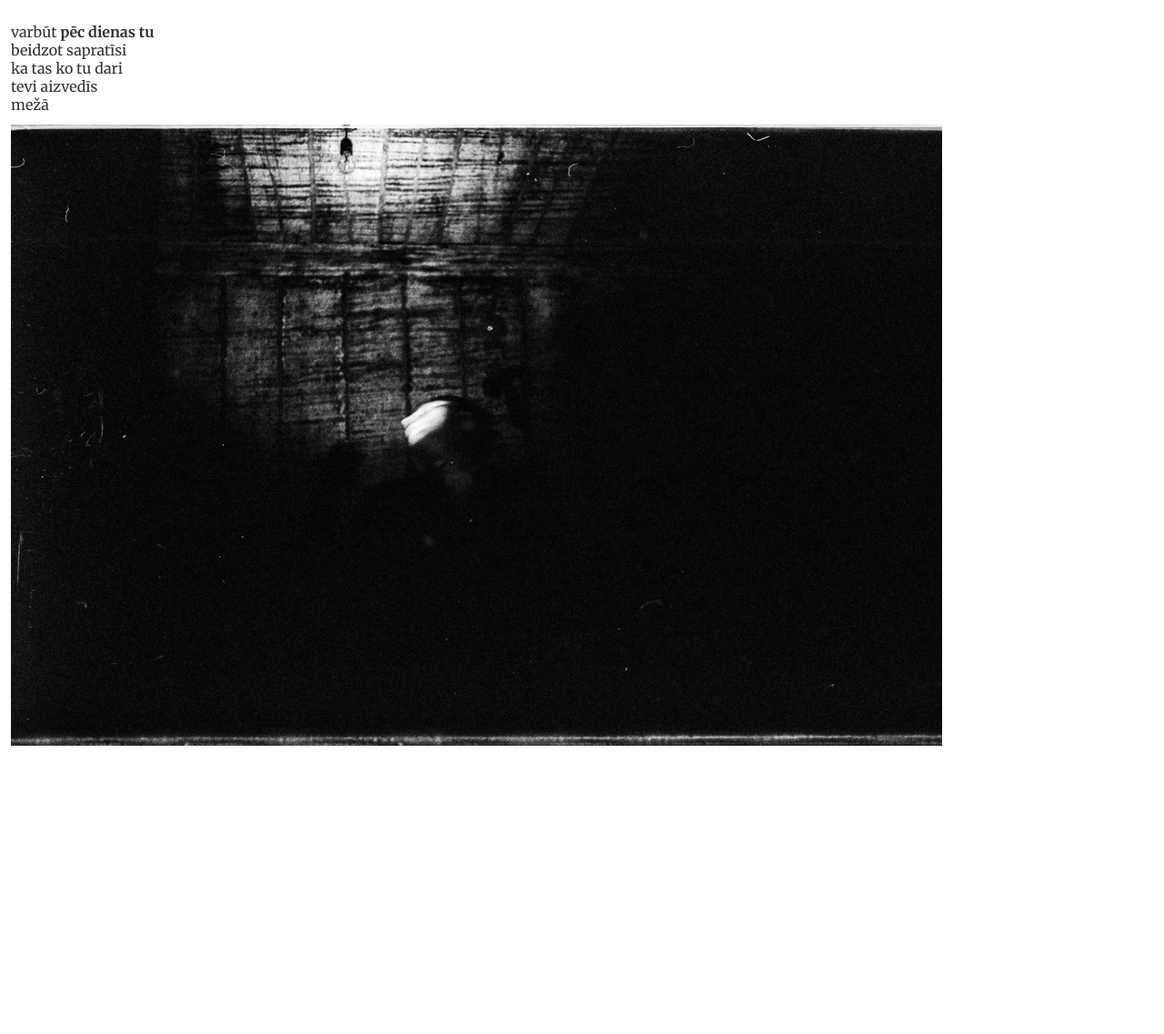
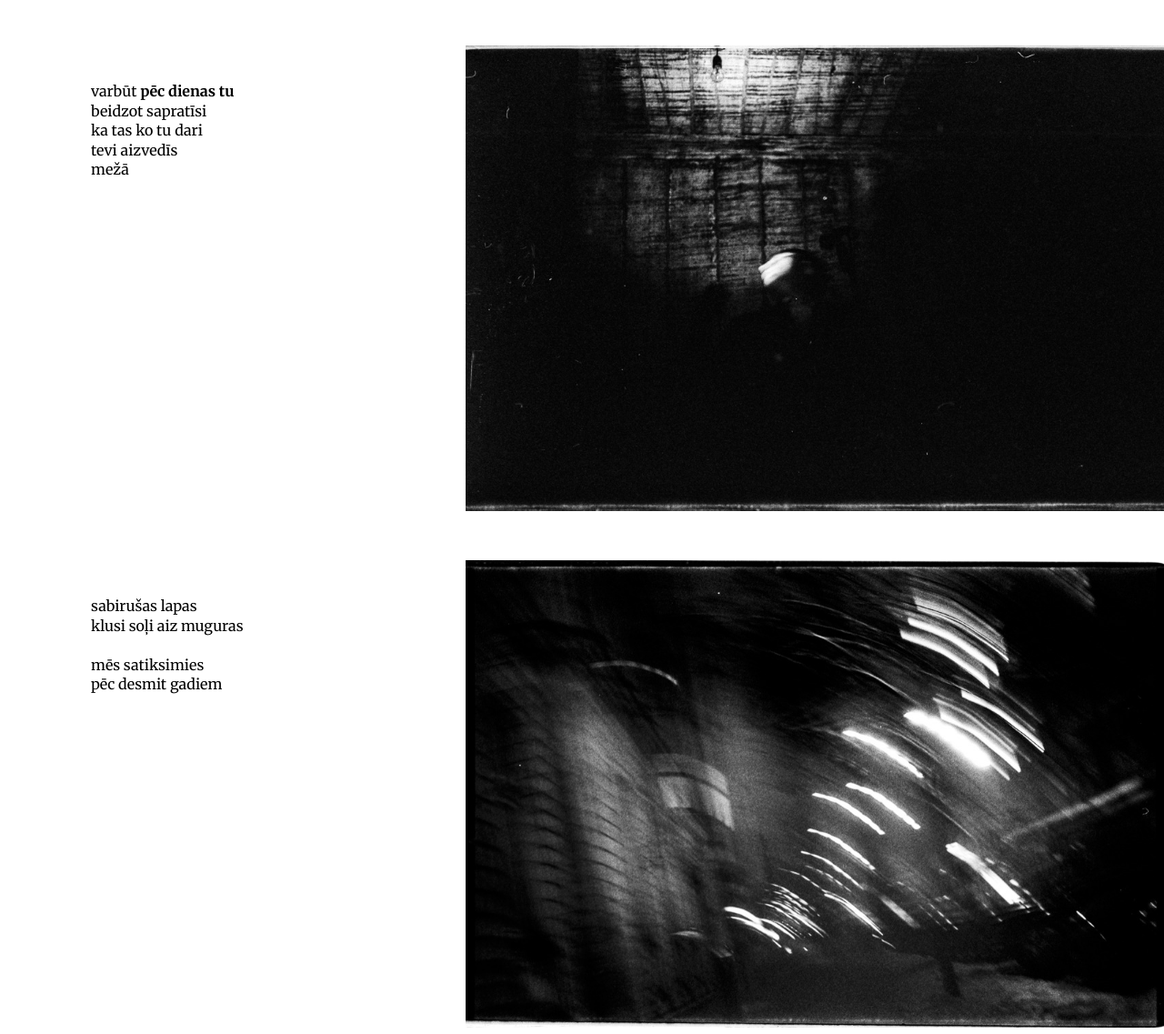
Before and after one commit to tuvojies/koesturdaru, a plain HTML site: page public/index.html in a window 1280 px wide. Shown: the whole page at 91% size. Before the commit the page ends 829 px from the top, so only its background shows below. Drawn offline with Linux system fonts and the light colour scheme.

Commit message:
two layout blocks + text and photos

```diff
--- a/public/index.html
+++ b/public/index.html
@@ -2,30 +2,65 @@
 <html>
   <head>
     <meta charset="UTF-8">
+    <title> esnezinukotevteikt </title>
     <style>
       @import url('https://fonts.googleapis.com/css?family=Merriweather:300,400,700&subset=latin-ext');
+
       body {
         font-family: 'Merriweather', serif;
         color: #000;
-        margin: 25px 5px 5px 12px;
+        margin: 0;
       }
-      .vārdi {
-        opacity: 0.8;
-        margin-bottom: 12px;
-      }
+
       img {
         max-width: 100%;
+      }
+
+      /* ---- */
+
+      .block-text-img {
+        display: flex;
+        flex-direction: row;
+        margin: 50px 0;
+      }
+        .block-text-img > .text {
+          flex: 1;
+          padding: 40px 25px 25px 100px;
+          font-size: 16px;
+          line-height: 21.5px;
+        }
+        .block-text-img > .image {
+          max-width: 60%;
         }
     </style>
   </head>
   <body>
-    <div class="vārdi">
+
+    <div class="block-text-img">
+      <div class="text">
         varbūt <b>pēc dienas tu</b> <br/>
         beidzot sapratīsi<br/>
         ka tas ko tu dari<br/>
         tevi aizvedīs<br/>
         mežā
       </div>
+      <div class="image">
         <img src="nezinukodari/4.jpg"/>
+      </div>
+    </div>
+
+    <div class="block-text-img">
+      <div class="text">
+        sabirušas lapas <br/>
+        klusi soļi aiz muguras <br/>
+        <br/>
+        mēs satiksimies <br/>
+        pēc desmit gadiem
+      </div>
+      <div class="image">
+        <img src="nezinukodari/7.jpg"/>
+      </div>
+    </div>
+
   </body>
 </html>
```
Also changed, not shown: public/nezinukodari/7.jpg (added). Lines whose indentation alone changed are shown as unchanged.
